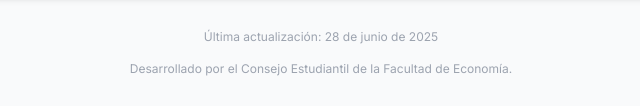
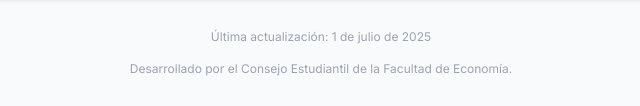
Before and after one commit to lucarrpa-05/catalogodecursos, a plain HTML site: page index.html in a window 1280 px wide. Shown: the part 1890-1996 px from the top of the page, 319-959 px from the left. Drawn offline with nearby package versions, Linux system fonts and the light colour scheme.

Commit message:
Update index.html

```diff
--- a/index.html
+++ b/index.html
@@ -845,7 +845,7 @@
      <i class="fas fa-pen mr-2"></i>Agregar reseña
   </a>
 
-  <p class="text-center text-xs my-4" style="color: var(--text-muted);">Última actualización: 28 de junio de 2025</p>
+  <p class="text-center text-xs my-4" style="color: var(--text-muted);">Última actualización: 1 de julio de 2025</p>
   <p class="text-center text-xs my-4" style="color: var(--text-muted);">Desarrollado por el Consejo Estudiantil de la Facultad de Economía.</p>
 </body>
 </html>
```
